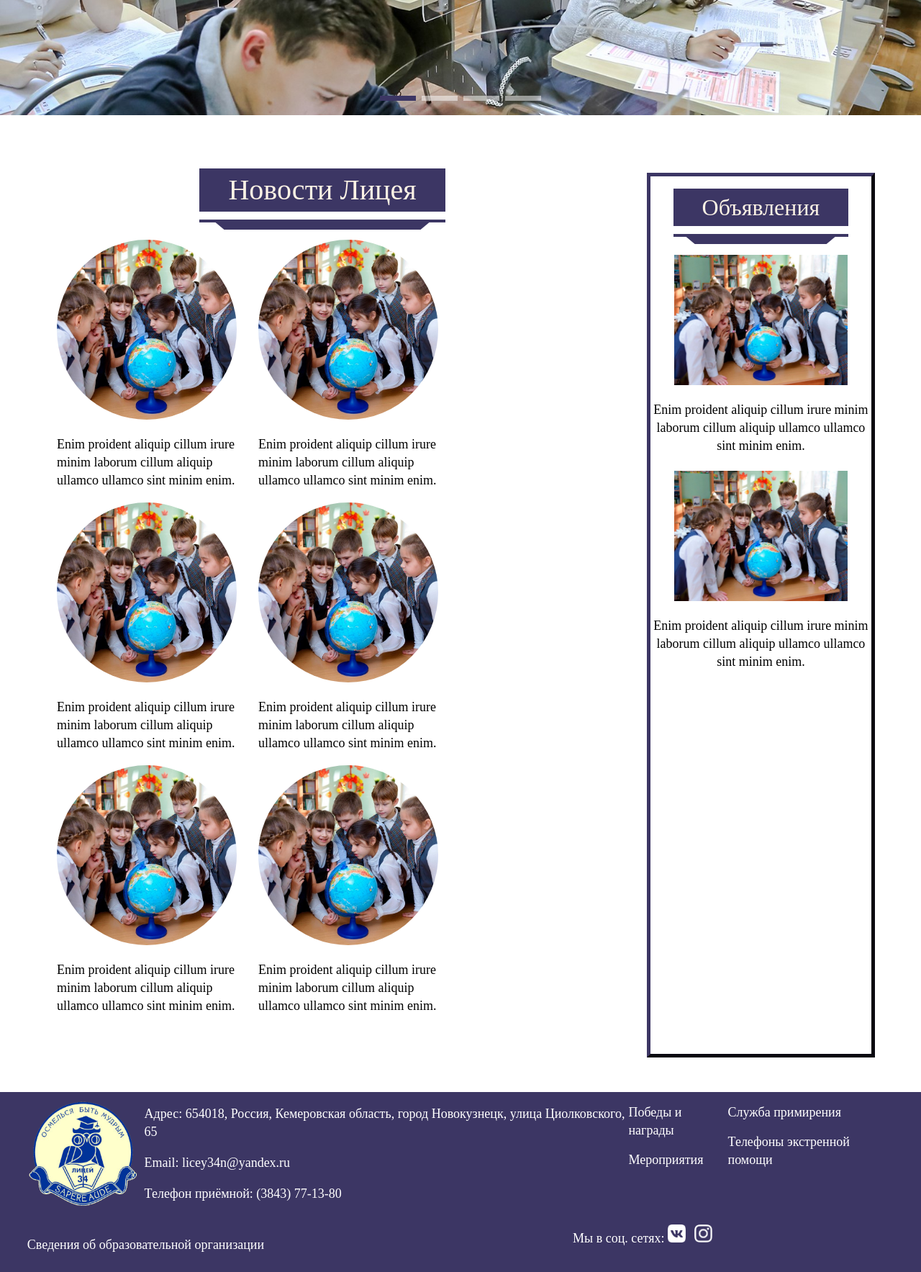
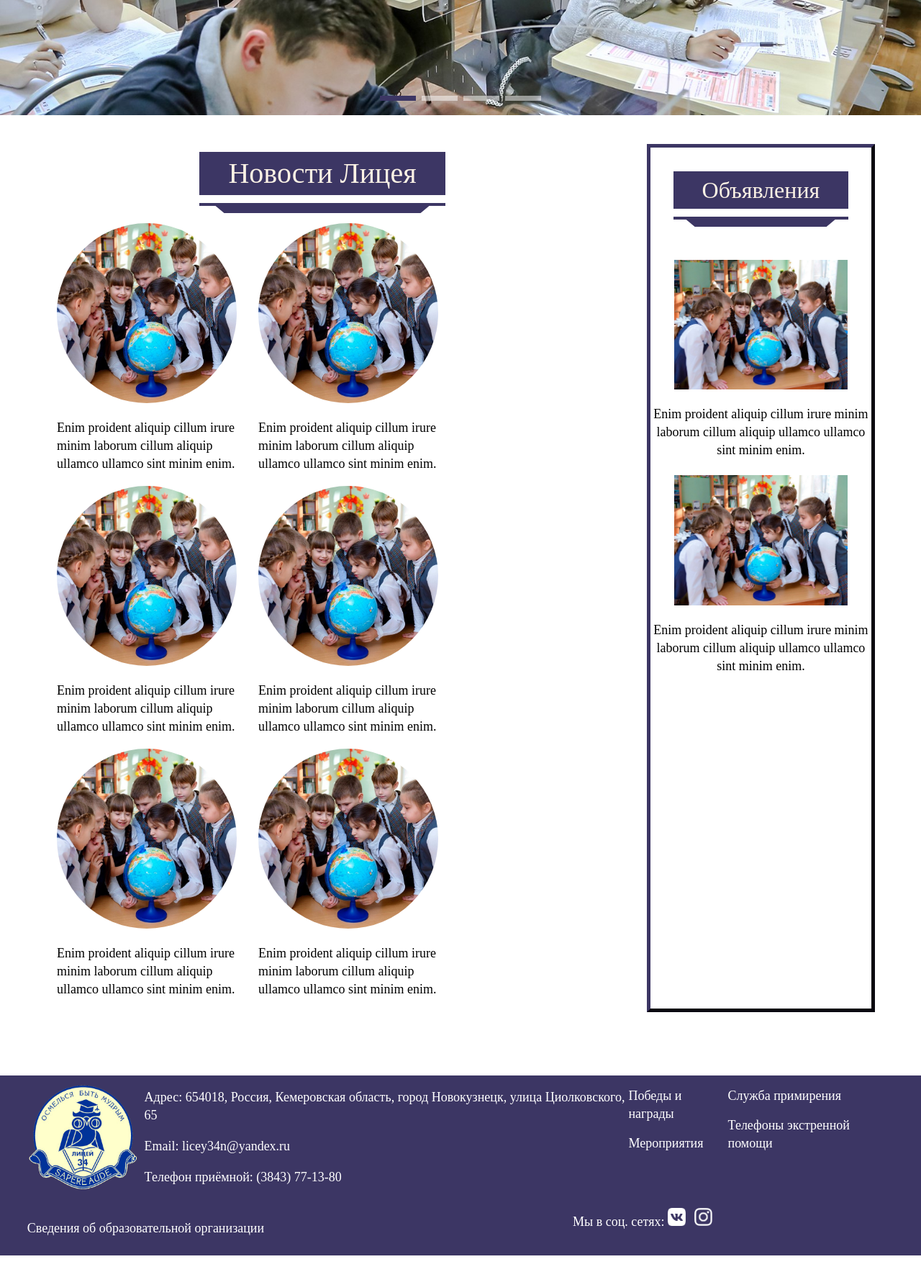
Before and after one commit to S1nBer/Lyceum-34, a PHP site: page / in a window 1280 px wide. Shown: the part 576-2343 px from the top of the page at 72% size. After the commit the page ends 2320 px from the top, so only its background shows below. Run offline with PHP 8.4, Linux system fonts and the light colour scheme.

```diff
--- a/css/style.css
+++ b/css/style.css
@@ -340,8 +340,7 @@ width: 45%;
 }
 
 .news_block{
-   top: 20vh;
-   left: 5vw;
+   position: relative;
    width: 60%;
    text-align: center;
    padding-top: 1%;
@@ -362,7 +361,7 @@ width: 45%;
    margin: 0;
    line-height: 1;
    margin-bottom: 5%;
-   margin-top: 8%;
+   margin-top: 5%;
 }
 
 h1:before {
@@ -424,8 +423,8 @@ h1:before {
    display: table;
    width: 24%;
    right: 5vw;
-   top: 10vh;
-   padding-top: 1.35%;
+   top: 5vh;
+   padding-top: 0.5%;
    border: 5px outset rgba(60, 54, 100, 1);
    text-align: center;
    margin-bottom: 10%;
@@ -441,7 +440,7 @@ h1:before {
    font-weight: normal;
    padding: 10px 40px;
    display: inline-block;
-   margin: 0;
+   margin-bottom: 10%;
    line-height: 1;
 }
 
```
